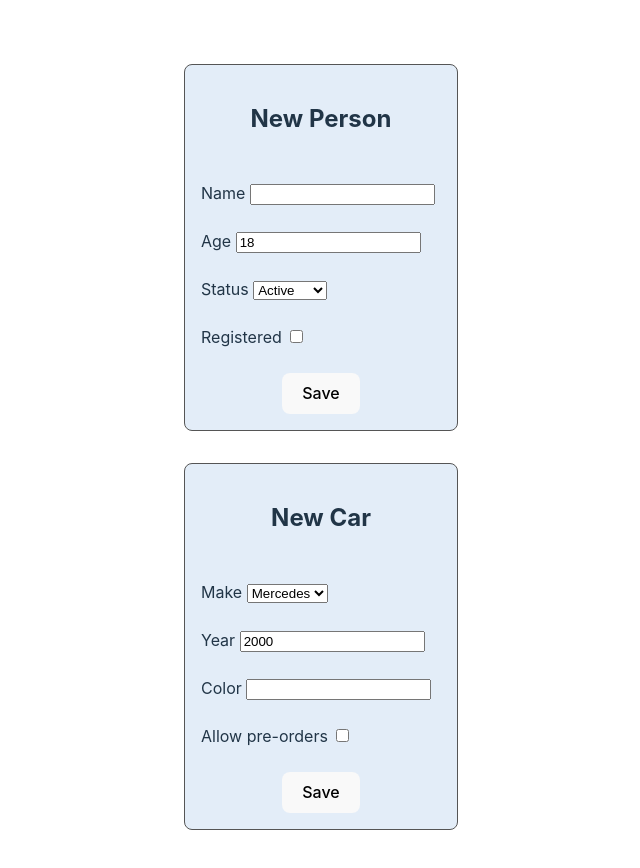
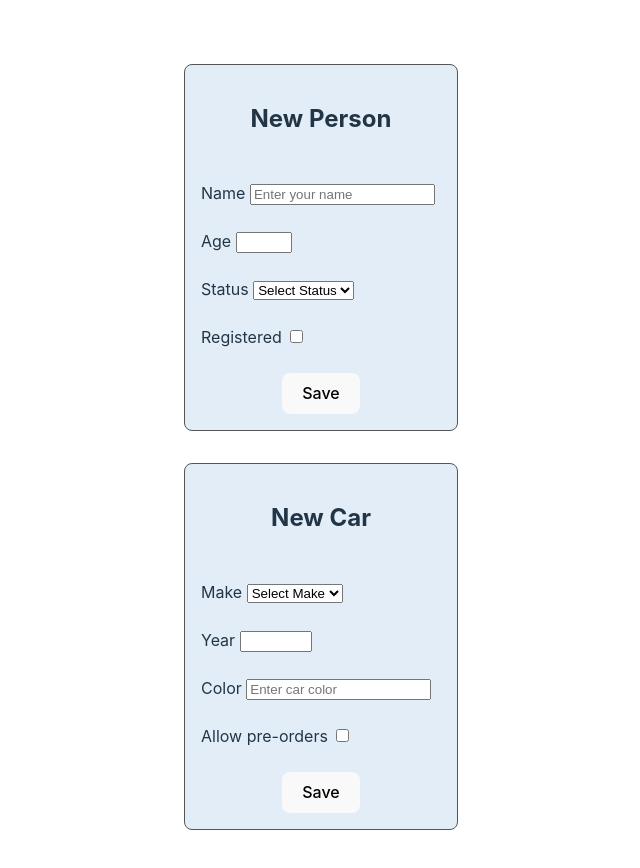
Before and after one commit to qndrey/challenge, a React (Vite) app: page / in a window 1280 px wide. Shown: the top 868 px of the page, without its empty margins (319-959 px from the left). Built offline with nearby package versions, Linux system fonts and the light colour scheme.

Commit message:
Add text input and form submittion flow

```diff
--- a/src/components/cards/FormCard.tsx
+++ b/src/components/cards/FormCard.tsx
@@ -1,4 +1,5 @@
-import React from 'react';
+import React, { useState } from 'react';
+import TextInput from '../inputs/TextInput';
 import { FieldInput } from '../../types';
 
 type FormCardProps = {
@@ -7,26 +8,83 @@ type FormCardProps = {
 };
 
 const FormCard: React.FC<FormCardProps> = ({ title, config }) => {
+    const [formData, setFormData] = useState<Record<string, any>>({});
+    const [errors, setErrors] = useState<Record<string, string>>({});
 
-    const handleSubmit = (e: React.BaseSyntheticEvent) => {
-        // you can use the following code snippet to get all form elements:
-        console.log(e.target.elements);
+    const handleInputChange = (name: string, value: string | number | boolean) => {
+        setFormData(prev => ({ ...prev, [name]: value }));
+
+        const error = validateField(name, value);
+        if (!error) {
+            setErrors(prev => {
+                const newErrors = { ...prev };
+                delete newErrors[name];
+                return newErrors;
+            });
         }
+    };
+
+    const validateField = (name: string, value: any) => {
+        const field = config.find(input => input.label === name);
+        let error = '';
+        if (field) {
+            if (field.required && !value) {
+                error = `${field.label} is required`;
+            } else if (field.type === 'number') {
+                if (field.min !== undefined && value < field.min) {
+                    error = `${field.label} must be at least ${field.min}`;
+                }
+                if (field.max !== undefined && value > field.max) {
+                    error = `${field.label} must be at most ${field.max}`;
+                }
+            }
+        }
+        return error;
+    };
+
+    const handleSubmit = (e: React.FormEvent) => {
+        e.preventDefault();
+        let isValid = true;
+        const newErrors: Record<string, string> = {};
+
+        config?.forEach(input => {
+            const error = validateField(input.label, formData[input.label]);
+            if (error) {
+                newErrors[input.label] = error;
+                isValid = false;
+            }
+        });
+
+        if (isValid) {
+            console.log('Form submitted:', formData);
+        } else {
+            setErrors(newErrors);
+        }
+    };
 
     const renderContent = (input: FieldInput) => {
         if (input?.type === 'enum') {
-            return <select>
-                {input?.options?.map((option: any) => (
-                    <option value={option}>{option}</option>
+            return (
+                <select
+                    onChange={e => handleInputChange(input.label, e.target.value)}
+                    value={formData[input.label] || ''}>
+                    <option value="">Select {input.label}</option>
+                    {input?.options?.map(option => (
+                        <option key={option} value={option}>{option}</option>
                     ))}
                 </select>
-        }
-        else {
-            return <input
-                value={input?.min || ''}
-                type={input?.type}
-                onChange={(e) => console.log(e.target.value)}
+            );
+        } else {
+            return (
+                <TextInput
+                    type={input.type}
+                    minInput={input?.min}
+                    maxInput={input?.max}
+                    placeholder={input?.placeholder}
+                    value={formData[input.label] || ''}
+                    onChange={value => handleInputChange(input.label, value)}
                 />
+            );
         }
     }
 
@@ -35,8 +93,13 @@ const FormCard: React.FC<FormCardProps> = ({ title, config }) => {
             <h2>{title}</h2>
             {config?.map((input: FieldInput, index) => (
                 <div key={`${input?.label}-${index}`} className='input'>
+                    <div>
                         <label>{input?.label} </label>
                         {renderContent(input)}
+                    </div>
+                    {errors[input.label] && (
+                        <span className='error'>{errors[input.label]}</span>
+                    )}
                 </div>
             ))}
             <form onSubmit={handleSubmit}>
--- a/src/components/index.ts
+++ b/src/components/index.ts
@@ -1 +1,2 @@
 export * from './cards';
+export * from './inputs';
--- /dev/null
+++ b/src/components/inputs/TextInput.tsx
@@ -0,0 +1,63 @@
+import React, { useState, useEffect, useRef } from 'react';
+import useDebounce from '../../hooks/useDebounce';
+
+interface TextInputProps {
+    placeholder?: string;
+    minInput?: number;
+    maxInput?: number;
+    autoFocus?: boolean;
+    type: 'string' | 'number' | 'checkbox';
+    value: string | number | boolean;
+    onChange: (value: string | number | boolean) => void;
+}
+
+const TextInput: React.FC<TextInputProps> = ({
+    type,
+    autoFocus = false,
+    placeholder,
+    minInput,
+    maxInput,
+    value,
+    onChange,
+}) => {
+    const inputRef = useRef<HTMLInputElement>(null);
+    const [text, setText] = useState<string | number | boolean>(value);
+    const debouncedValue = useDebounce(text, 300);
+    const prevDebouncedValueRef = useRef(debouncedValue);
+
+    useEffect(() => {
+        setText(value);
+    }, [value]);
+
+
+    useEffect(() => {
+        // Only call onChange if the debouncedValue has changed
+        if (debouncedValue !== prevDebouncedValueRef.current) {
+            onChange(debouncedValue);
+            prevDebouncedValueRef.current = debouncedValue;
+        }
+    }, [debouncedValue, onChange]);
+
+    const handleChange = (e: React.ChangeEvent<HTMLInputElement>) => {
+        const inputValue = type === 'checkbox'
+            ? e.target.checked
+            : (type === 'number' ? Number(e.target.value) : e.target.value);
+        setText(inputValue);
+    };
+
+    return (
+        <input
+            ref={inputRef}
+            autoFocus={autoFocus}
+            placeholder={placeholder}
+            min={minInput}
+            max={maxInput}
+            type={type}
+            checked={type === 'checkbox' && (value as boolean)}
+            onChange={handleChange}
+            value={type !== 'checkbox' ? (text as string | number) : undefined}
+        />
+    );
+};
+
+export default TextInput;
--- /dev/null
+++ b/src/components/inputs/index.ts
@@ -0,0 +1 @@
+export { default as TextInput } from './TextInput';
--- a/src/config.ts
+++ b/src/config.ts
@@ -1,15 +1,15 @@
 import { FieldInput } from './types';
 
 export const personFormConfig: FieldInput[] = [
-  { label: 'Name', type: 'string' },
-  { label: 'Age', type: 'number', min: 18, max: 99 },
-  { label: 'Status', type: 'enum', options: ['Active', 'In-Active'] },
-  { label: 'Registered', type: 'checkbox' },
+  { label: 'Name', type: 'string', placeholder: 'Enter your name', required: true },
+  { label: 'Age', type: 'number', min: 18, max: 99, required: true },
+  { label: 'Status', type: 'enum', options: ['Active', 'In-Active'], required: true },
+  { label: 'Registered', type: 'checkbox', required: true },
 ];
 
 export const carFormConfig: FieldInput[] = [
-  { label: 'Make', type: 'enum', options: ['Mercedes', 'Bmw', 'Toyota'] },
-  { label: 'Year', type: 'number', min: 2000, max: 2022 },
-  { label: 'Color', type: 'string' },
-  { label: 'Allow pre-orders', type: 'checkbox' },
+  { label: 'Make', type: 'enum', options: ['Mercedes', 'Bmw', 'Toyota'], required: true },
+  { label: 'Year', type: 'number', min: 2000, max: 2022, required: true },
+  { label: 'Color', type: 'string', placeholder: 'Enter car color', required: false },
+  { label: 'Allow pre-orders', type: 'checkbox', required: true },
 ];
--- /dev/null
+++ b/src/hooks/useDebounce.ts
@@ -0,0 +1,19 @@
+import { useEffect, useState } from 'react';
+
+const useDebounce = <T>(value: T, delay: number): T => {
+    const [debouncedValue, setDebouncedValue] = useState<T>(value);
+
+    useEffect(() => {
+        const handler = setTimeout(() => {
+            setDebouncedValue(value);
+        }, delay);
+
+        return () => {
+            clearTimeout(handler);
+        };
+    }, [value, delay]);
+
+    return debouncedValue;
+};
+
+export default useDebounce;
--- a/src/types.ts
+++ b/src/types.ts
@@ -3,6 +3,8 @@ export type FieldType = 'string' | 'number' | 'checkbox' | 'enum';
 export type FieldInput = {
   label: string;
   type: FieldType;
+  placeholder?: string;
+  required: boolean,
   min?: number;
   max?: number;
   options?: string[];
```
Lines whose indentation alone changed are shown as unchanged.
